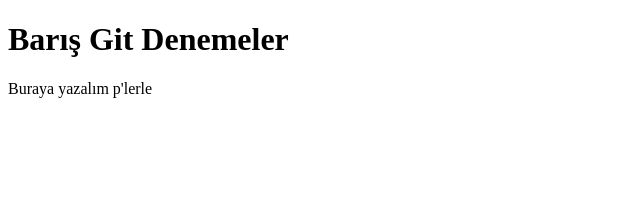
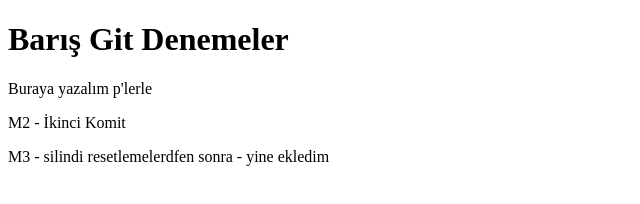
Before and after one commit to barbarbarbaris/vscodegit, a plain HTML site: page index.html in a window 1280 px wide. Shown: the whole page, without its empty margins (0-640 px from the left). Drawn offline with Linux system fonts and the light colour scheme.

Commit message:
M2 - M3ten geri resetten sonra

```diff
--- a/index.html
+++ b/index.html
@@ -7,6 +7,7 @@
 
 <h1>Barış Git Denemeler</h1>
 <p>Buraya yazalım p'lerle</p>
-
+<p> M2 - İkinci Komit</p>
+<p> M3 - silindi resetlemelerdfen sonra - yine ekledim</p>
 </body>
 </html>
```
